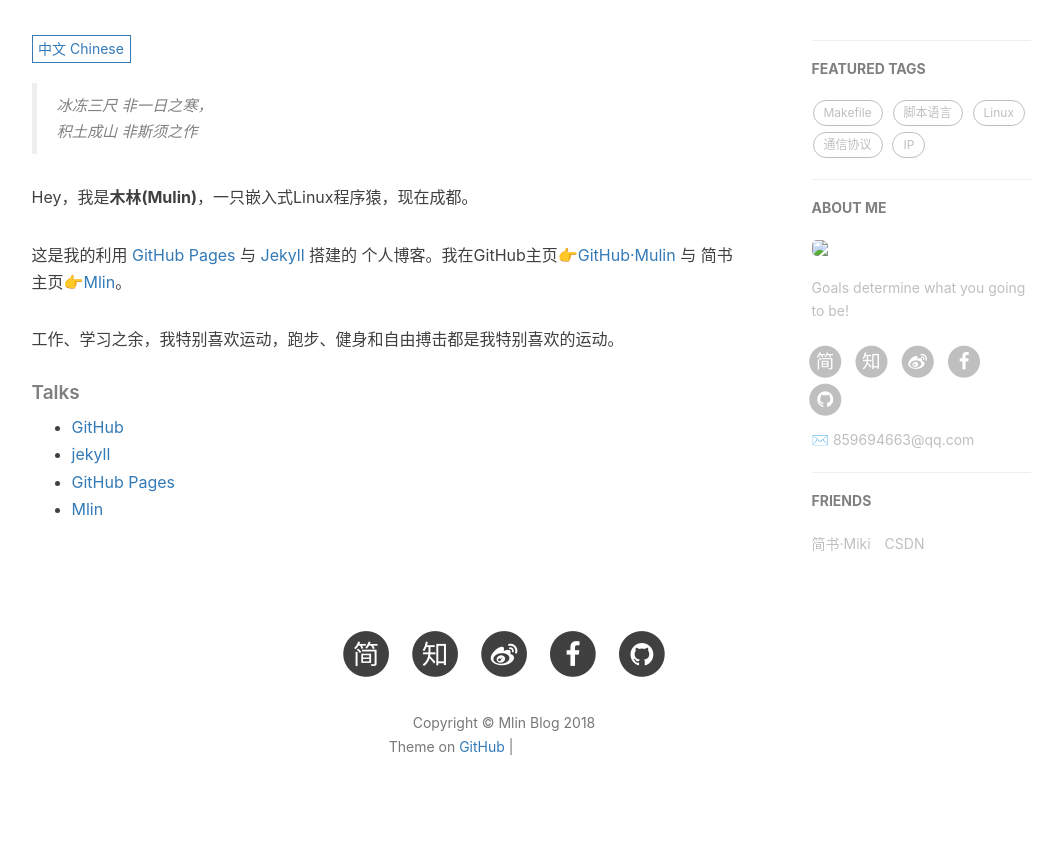
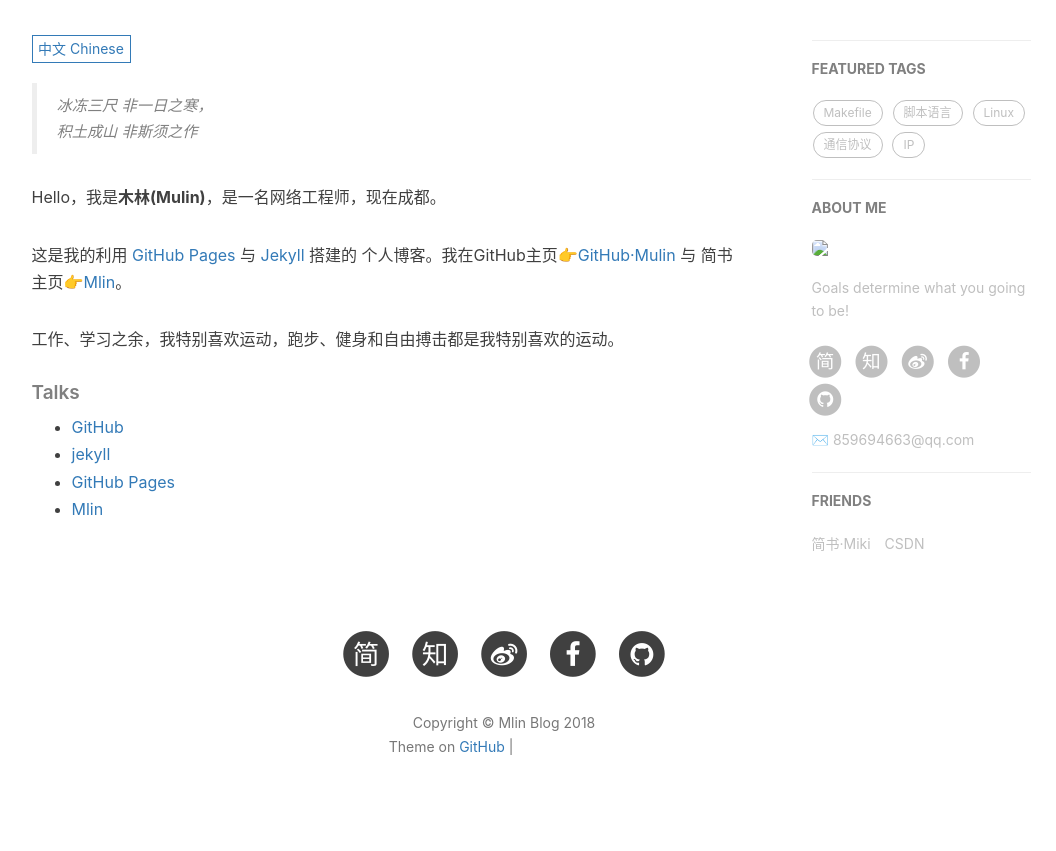
Before and after one commit to Linux262/Linux.github.io, a Jekyll site: the page built from about.html, in a window 1280 px wide. Shown: the part 418-1269 px from the top of the page, without its empty margins (136-1192 px from the left). Built offline with Jekyll 4.4.1, drawn with Linux system fonts in a browser that asks for light colours; nearby versions of some CDN libraries; comment, search, counter and statistics services are not loaded; grey boxes are pictures that could not be loaded.

Commit message:
modify about me

```diff
--- a/about.html
+++ b/about.html
@@ -18,7 +18,7 @@
     <blockquote><p>冰冻三尺 非一日之寒，<br>
     积土成山 非斯须之作</p></blockquote>
 
-    <p>Hey，我是<strong>木林(Mulin)</strong>，一只嵌入式Linux程序猿，现在成都。</p>
+    <p>Hello，我是<strong>木林(Mulin)</strong>，是一名网络工程师，现在成都。</p>
 
     <p>这是我的利用 <a href="https://pages.github.com/">GitHub Pages</a> 与 <a href="http://jekyll.com.cn/">Jekyll</a> 搭建的 个人博客。我在GitHub主页<a href="https://github.com/happymiki">👉GitHub·Mulin</a> 与 简书主页<a href="http://www.jianshu.com/users/3f05018752b8">👉Mlin</a>。</p>
 
@@ -38,7 +38,7 @@
     <blockquote><p>Yet another iOS Developer. <br>
     Yet another Life-long Student.</p></blockquote>
 
-    <p>Hi, I am <strong>Mulin(木林)</strong>，you can call me <strong>Mulin</strong>. I'm an Linux Developer.I now Studying in ChengDu Co., Ltd.</p>
+    <p>Hello, I am <strong>Mulin(木林)</strong>，you can call me <strong>Mulin</strong>. I'm an network engineer.I now Studying in ChengDu Co., Ltd.</p>
 
     <p>This is my personal blog, through making Github Pages and Jekyll.My GitHub  👉 <a href="http://github.com/qiubaiying">Github·Mlin</a>.</p>
 
```
